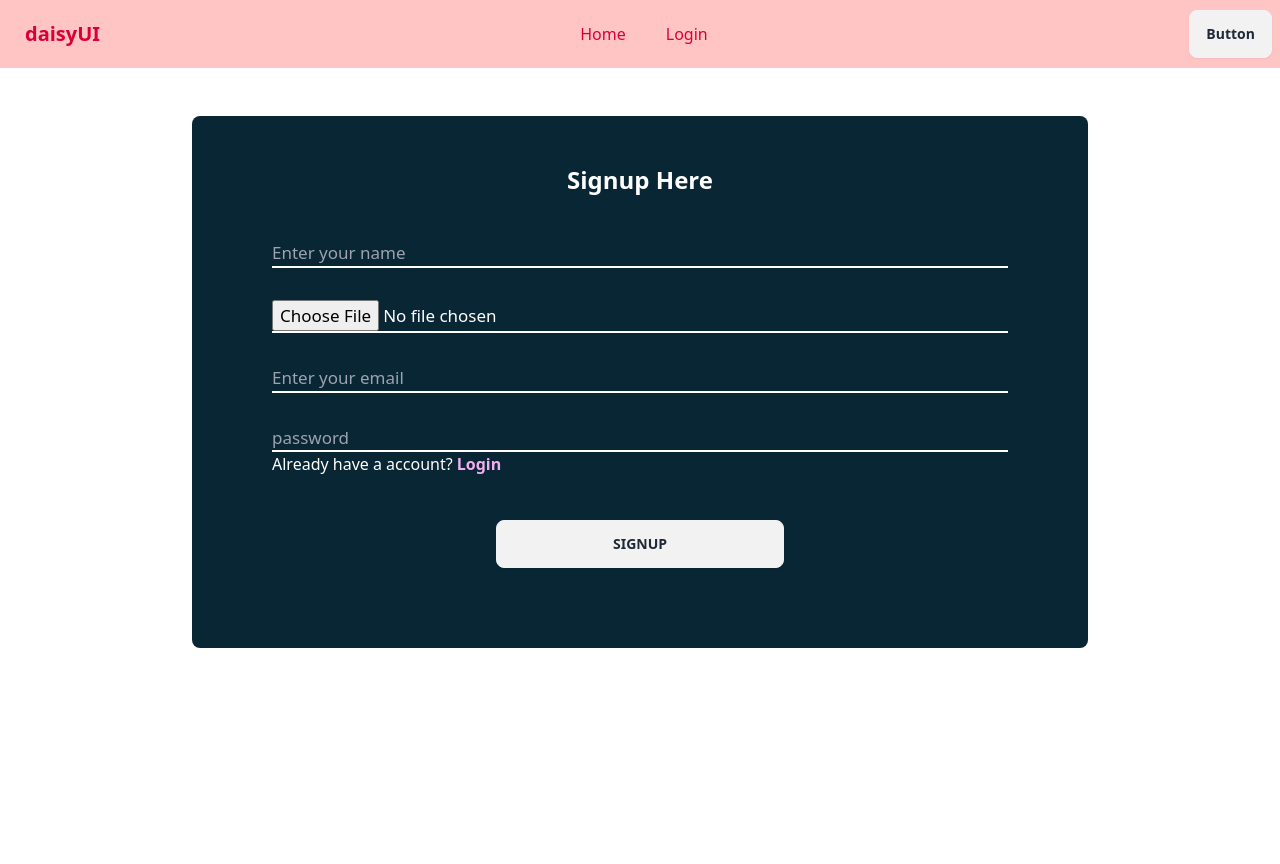
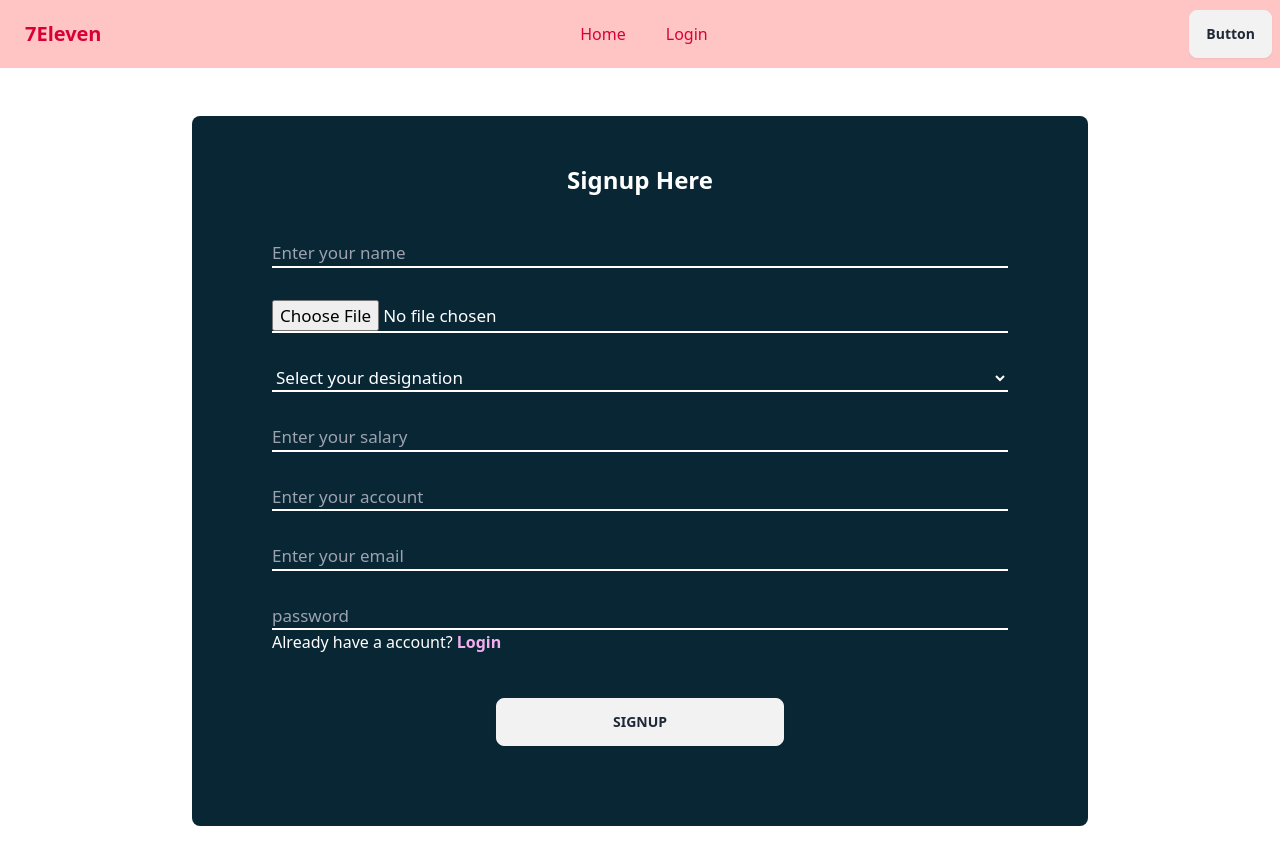
Before and after one commit to sajeda-akter/FHW-company-client, a React (Vite) app: page /signup in a window 1280 px wide. Shown: the top 864 px of the page. Before the commit the page ends 800 px from the top, so only its background shows below. Built offline with nearby package versions, Linux system fonts and the light colour scheme; no server answers.

Commit message:
toggle-registration

```diff
--- /dev/null
+++ b/src/components/usePublicAxios.jsx
@@ -0,0 +1,11 @@
+import axios from "axios";
+
+const usePublicAxios = () => {
+   const publicAxios=axios.create({
+    baseURL:"http://localhost:5000"
+   })
+
+    return publicAxios
+};
+
+export default usePublicAxios;
--- a/src/pages/Register/Signup/Signup.jsx
+++ b/src/pages/Register/Signup/Signup.jsx
@@ -1,9 +1,10 @@
 import { useContext } from "react";
 import { useForm } from "react-hook-form";
-import { Link } from "react-router-dom";
+import { Link, useNavigate } from "react-router-dom";
 import Swal from "sweetalert2";
 import { AuthContext } from "../../../Provider/AuthProvider/AuthProvider";
 import axios from "axios";
+import usePublicAxios from "../../../components/usePublicAxios";
 
 
 const image_hosting_key = import.meta.env.VITE_REACT_IMAGE_HOSTING_KEY;
@@ -16,6 +17,8 @@ const Signup = () => {
     reset,
     formState: { errors },
   } = useForm();
+  const publicAxios=usePublicAxios()
+  const navigate=useNavigate()
 
   const {userCreate,updateUserInfo}=useContext(AuthContext)
   const handleSignup = async(data) => {
@@ -30,7 +33,22 @@ const Signup = () => {
         userCreate(data.email,data.password)
     .then(result=>{
       const image=res.data.data.display_url
+      const userInfo={
+        user:data.name,
+        email:data.email,
+        role:data.role,
+        salary:data.salary,
+        account:data.account,
+        image
+
+
+      }
+
       updateUserInfo(data.name,image)
+      .then(()=>{
+        const res=publicAxios.post('/users',userInfo)
+        return res.data
+      })
       Swal.fire({
         position: "center",
         icon: "success",
@@ -38,7 +56,7 @@ const Signup = () => {
         showConfirmButton: false,
         timer: 1000
       });
-      console.log(result.user)
+     navigate('/')
 
     })
     .catch(err=>console.log(err))
@@ -74,6 +92,47 @@ const Signup = () => {
             <span className="text-red-500 font-medium">
               Image is require
             </span>
+          )}
+        </div>
+        <div className="form-control my-3">
+        <select
+              name="role"
+              {...register("role")}
+              className="text-[17px] outline-0 border-b-2 border-white text-white bg-[#092635]"
+            >
+              <option disabled selected>
+                Select your designation
+              </option>
+              <option value="admin">Admin</option>
+              <option value="hr">HR</option>
+              <option value="employee">Employee</option>
+            </select>
+          {errors.role && (
+            <span className="text-red-500 font-medium">Designation is require</span>
+          )}
+        </div>
+        <div className="form-control my-3">
+          <input
+            type="number"
+            {...register("salary", { required: true })}
+            name="salary"
+            placeholder="Enter your salary"
+            className="text-[17px] outline-0 border-b-2 border-white text-white bg-[#092635]"
+          />
+          {errors.salary && (
+            <span className="text-red-500 font-medium">Salary is require</span>
+          )}
+        </div>
+        <div className="form-control my-3">
+          <input
+            type="text"
+            {...register("account", { required: true })}
+            name="account"
+            placeholder="Enter your account"
+            className="text-[17px] outline-0 border-b-2 border-white text-white bg-[#092635]"
+          />
+          {errors.account && (
+            <span className="text-red-500 font-medium">Account is require</span>
           )}
         </div>
         <div className="form-control my-3">
--- a/src/pages/Shared/Navbar/Navbar.jsx
+++ b/src/pages/Shared/Navbar/Navbar.jsx
@@ -25,7 +25,7 @@ const Navbar = () => {
          {menuItems}
         </ul>
       </div>
-      <a className="btn btn-ghost text-xl">daisyUI</a>
+      <a className="btn btn-ghost text-xl">7Eleven</a>
     </div>
     <div className="navbar-center hidden lg:flex">
       <ul className="menu menu-horizontal px-1">
```
